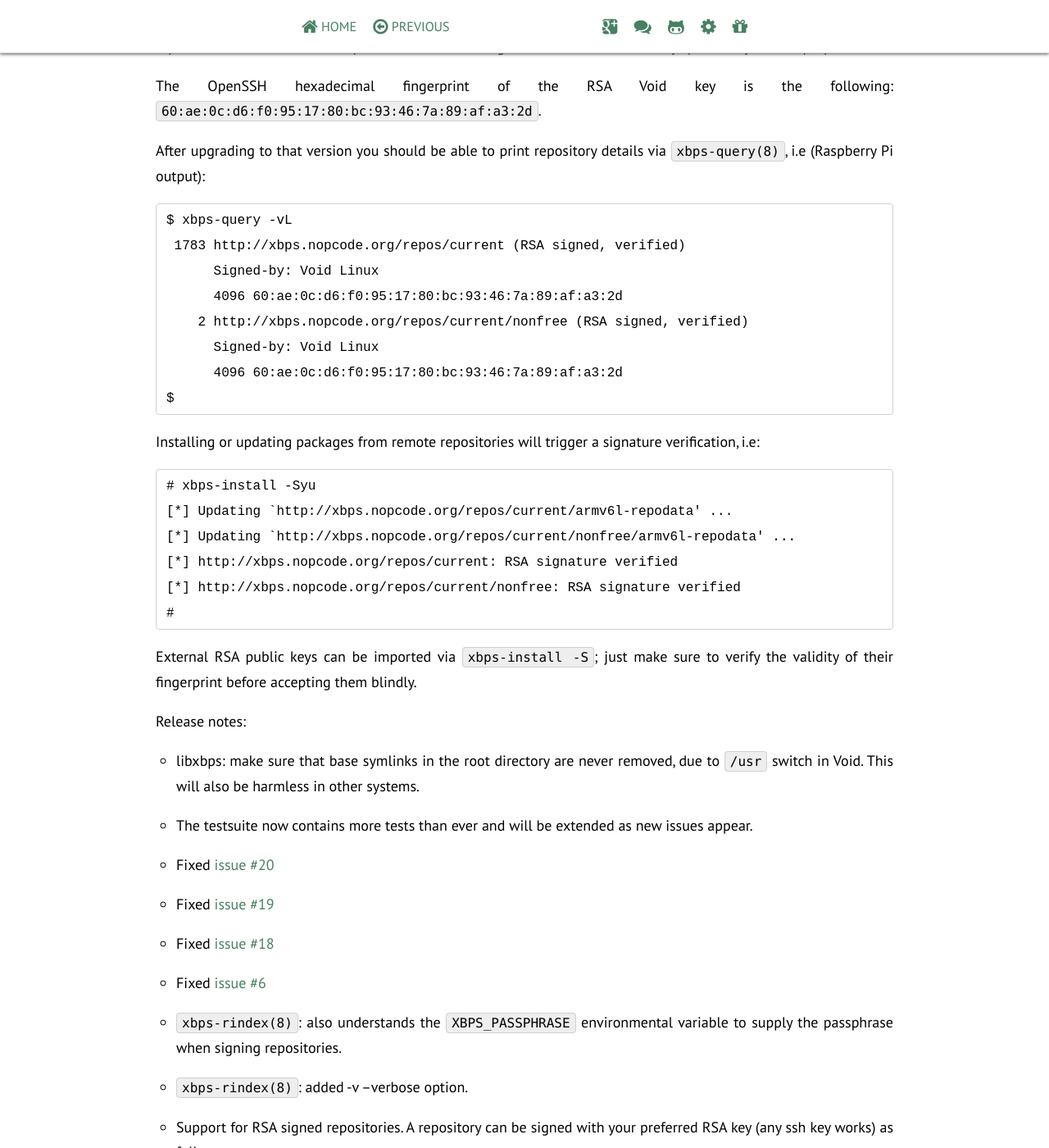
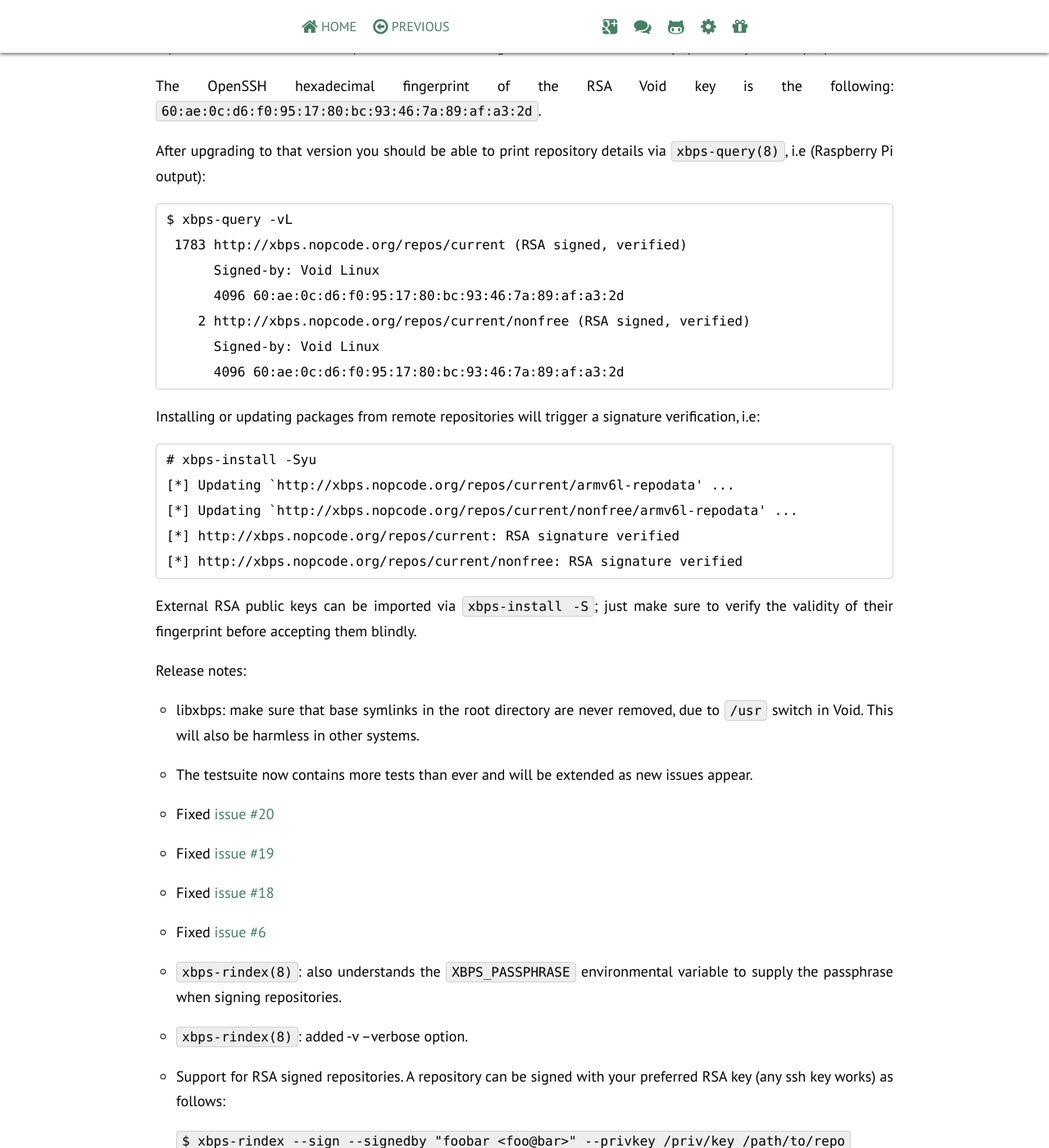
Before and after one commit to void-linux/void-linux.github.io, a Jekyll site: the page built from _posts/2013-11-29-xbps-0.27.markdown, in a window 1280 px wide and 1400 px high, scrolled down 557 px. Shown: the whole window at 82% size. Built offline with Jekyll 4.4.1, drawn with Linux system fonts in a browser that asks for light colours; Markdown is read by kramdown in place of the engine named in the settings.

Commit message:
Minor tweaks

````diff
--- a/_posts/2013-11-29-xbps-0.27.markdown
+++ b/_posts/2013-11-29-xbps-0.27.markdown
@@ -23,7 +23,6 @@ $ xbps-query -vL
     2 http://xbps.nopcode.org/repos/current/nonfree (RSA signed, verified)
       Signed-by: Void Linux
       4096 60:ae:0c:d6:f0:95:17:80:bc:93:46:7a:89:af:a3:2d
-$
 ```
 
 Installing or updating packages from remote repositories will trigger a signature
@@ -35,7 +34,6 @@ verification, i.e:
 [*] Updating `http://xbps.nopcode.org/repos/current/nonfree/armv6l-repodata' ...
 [*] http://xbps.nopcode.org/repos/current: RSA signature verified
 [*] http://xbps.nopcode.org/repos/current/nonfree: RSA signature verified
-#
 ```
 
 External RSA public keys can be imported via `xbps-install -S`; just make sure to verify
--- a/assets/css/style.css
+++ b/assets/css/style.css
@@ -169,7 +169,6 @@ article ul {
 	margin:0 5px;
 }
 pre,p code {
-	font-family:Consolas, "Liberation Mono", Courier, monospace;
 	background-color:#EEE;
 	border:1px solid #D0D0D0;
 	border-radius:4px;
@@ -177,6 +176,9 @@ pre,p code {
 pre {
 	padding:4px 12px;
 	overflow-x:auto;
+}
+code {
+	font-family:Consolas, "Liberation Mono", Courier, monospace;
 }
 p code {
 	padding:2px 6px;
````
